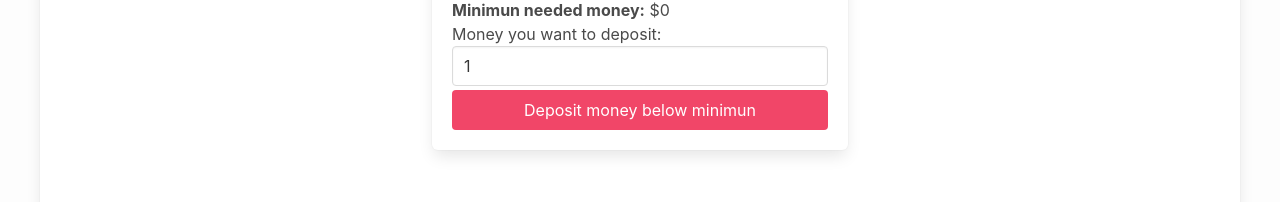
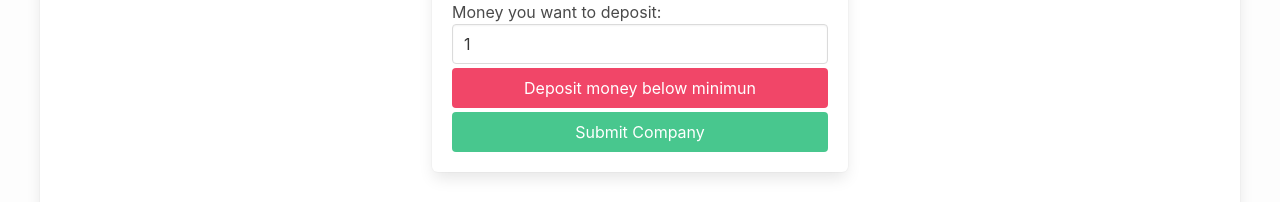
Before and after one commit to papiricoh/stock_market, a Vue app: page / in a window 1280 px wide. Both pictures are taken after a click on the item "Create Your Company". Shown: the part 535-737 px from the top of the page. Built offline with nearby package versions, Linux system fonts and the light colour scheme; what vue3-apexcharts would draw is missing.

Commit message:
Fixed rounded

```diff
--- a/src/App.vue
+++ b/src/App.vue
@@ -282,6 +282,7 @@ export default {
             <button v-else class="button is-info form_button"
               @click="updateStockPie(slider_position, input_number_of_shares), calculateSells(input_deposit_money, (input_share_price * input_number_of_shares) * 0.65)">Calculate
               Sales</button>
+            <button class="button is-success form_button">Submit Company</button>
           </div>
         </div>
         <div>
--- a/src/components/SharesChart.vue
+++ b/src/components/SharesChart.vue
@@ -69,7 +69,8 @@ export default {
       }
       let free_shares = this.series[1];
       let sell_shares = free_shares * percentage;
-      let new_series = [this.saved_data, free_shares - sell_shares, sell_shares];
+      let new_series = [this.saved_data, free_shares - sell_shares.toFixed(0), Number(sell_shares.toFixed(0))];
+      console.log(new_series);
       this.updateLabels(['Owner (You)', 'Freed Shares', ' Shares to Sell']);
       this.series = new_series;
 
```
